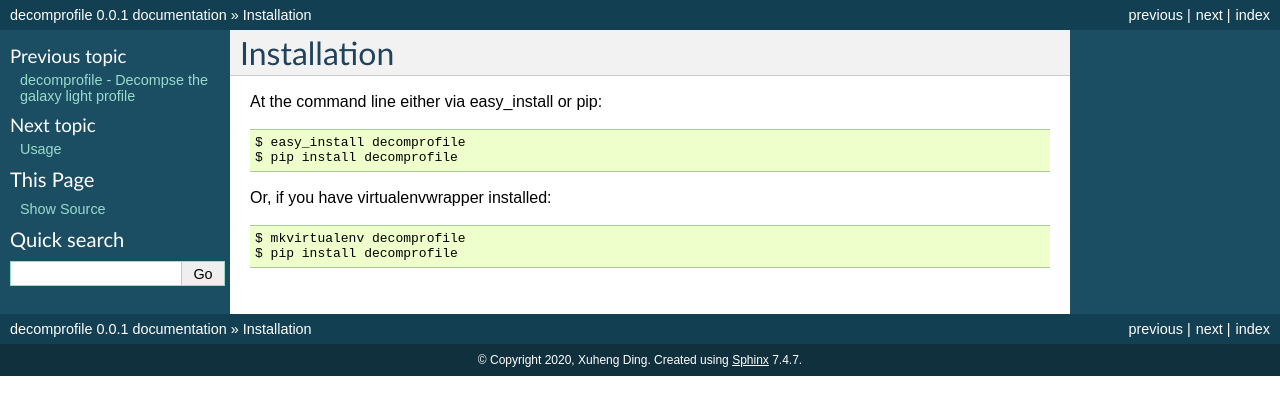
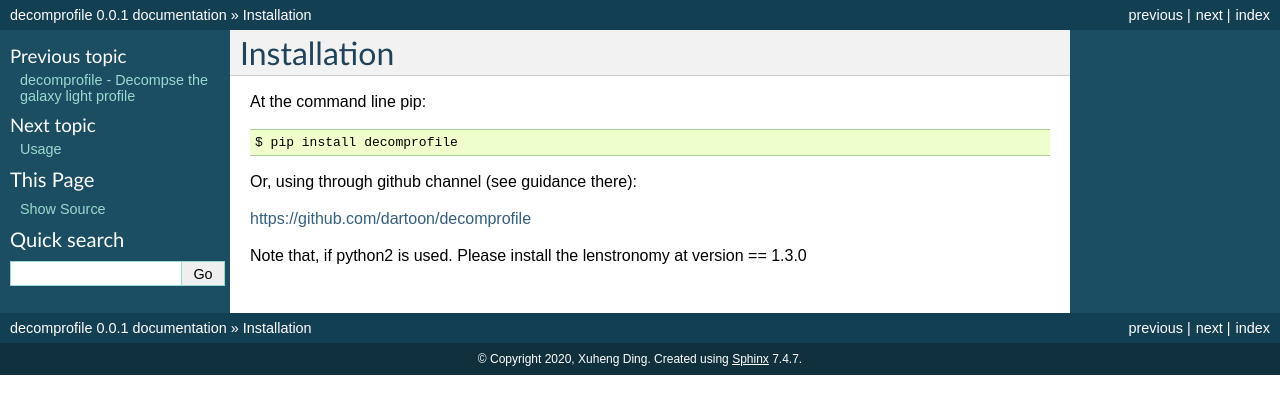
Before and after one commit to dartoon/galight, a Sphinx documentation site: the page built from docs/installation.rst, in a window 1280 px wide. Shown: the top 415 px of the page. Built offline with Sphinx 7.4.7, drawn with Linux system fonts in a browser that asks for light colours.

Commit message:
Update installation.rst

```diff
--- a/docs/installation.rst
+++ b/docs/installation.rst
@@ -2,12 +2,12 @@
 Installation
 ============
 
-At the command line either via easy_install or pip::
+At the command line pip::
 
-    $ easy_install decomprofile
     $ pip install decomprofile
 
-Or, if you have virtualenvwrapper installed::
+Or, using through github channel (see guidance there):
 
-    $ mkvirtualenv decomprofile
-    $ pip install decomprofile
+https://github.com/dartoon/decomprofile
+
+Note that, if python2 is used. Please install the lenstronomy at version == 1.3.0
```
